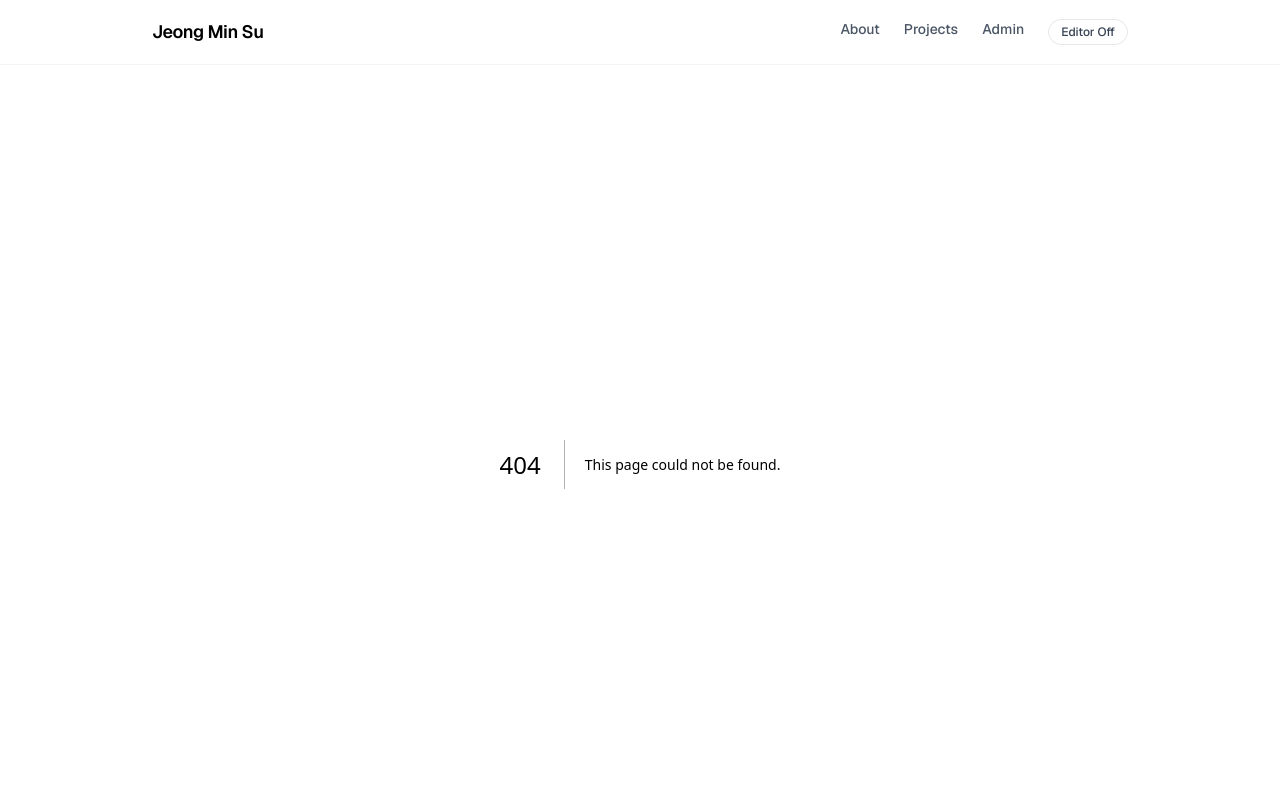
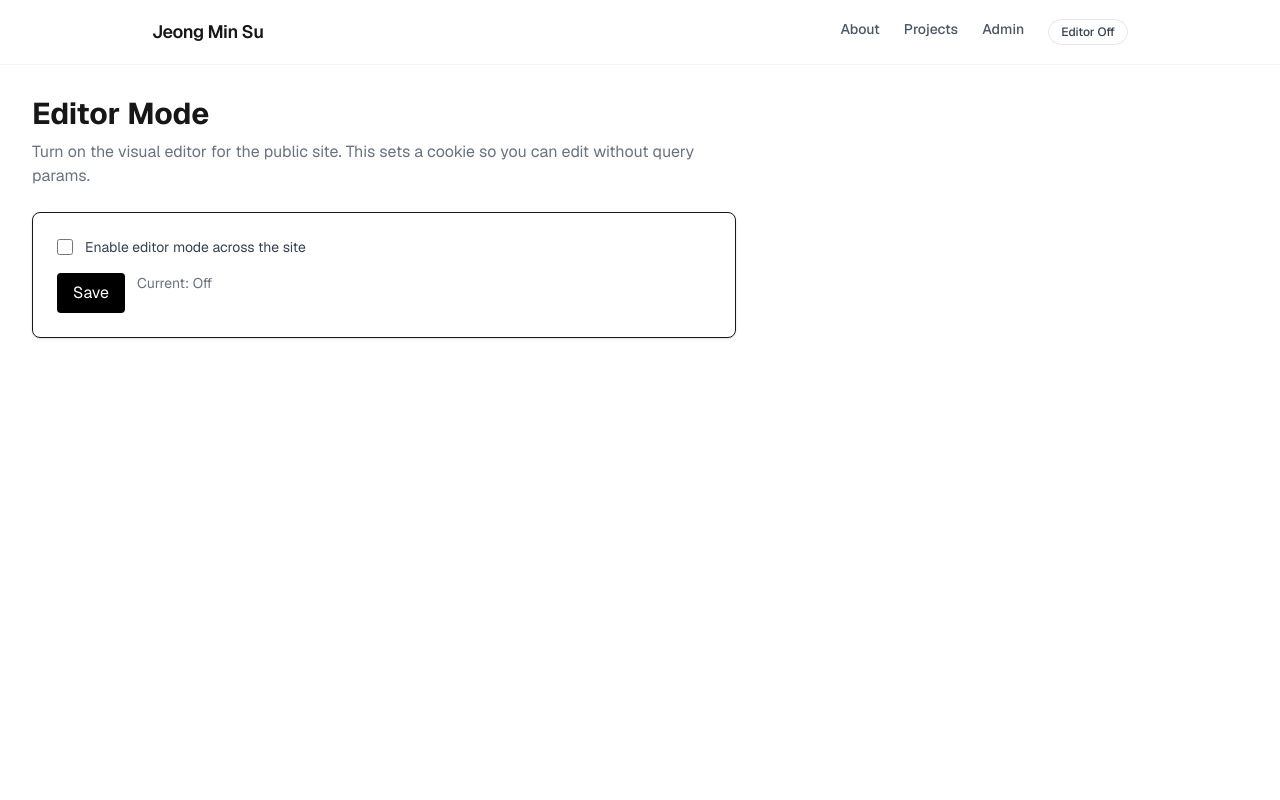
Before and after one commit to MCuffs/portpolio, a Next.js app: page /admin/editor in a window 1280 px wide. Before the commit this address had no page. Shown: the top 800 px of the page. Built offline with nearby package versions, Linux system fonts and the light colour scheme; no server answers.

Commit message:
Await cookies() in homepage edit mode detection

```diff
--- /dev/null
+++ b/src/app/admin/editor/page.tsx
@@ -0,0 +1,40 @@
+import { setEditorMode } from '@/lib/actions'
+import { cookies } from 'next/headers'
+
+export default function AdminEditorPage() {
+    const editCookie = cookies().get('edit')?.value === '1'
+
+    return (
+        <div className="p-8 max-w-3xl space-y-6">
+            <div>
+                <h1 className="text-3xl font-bold mb-2">Editor Mode</h1>
+                <p className="text-gray-500">
+                    Turn on the visual editor for the public site. This sets a cookie so you can edit without query params.
+                </p>
+            </div>
+
+            <form action={setEditorMode} className="bg-white border rounded-lg p-6 shadow-sm space-y-4">
+                <label className="flex items-center gap-3 text-sm text-gray-700">
+                    <input
+                        type="checkbox"
+                        name="enabled"
+                        defaultChecked={editCookie}
+                        className="h-4 w-4 text-black rounded border-gray-300"
+                    />
+                    Enable editor mode across the site
+                </label>
+                <div className="flex gap-3">
+                    <button
+                        type="submit"
+                        className="px-4 py-2 bg-black text-white rounded hover:bg-gray-800"
+                    >
+                        Save
+                    </button>
+                    <div className="text-sm text-gray-500">
+                        Current: {editCookie ? 'On' : 'Off'}
+                    </div>
+                </div>
+            </form>
+        </div>
+    )
+}
--- a/src/app/page.tsx
+++ b/src/app/page.tsx
@@ -13,7 +13,7 @@ export const revalidate = 3600 // Revalidate every hour
 export const dynamic = 'force-dynamic' // allow query params like ?edit=1 to toggle edit UI
 
 export default async function Home({ searchParams }: { searchParams?: { edit?: string } }) {
-  const cookieStore = cookies()
+  const cookieStore = await cookies()
   const editCookie = cookieStore.get('edit')?.value === '1'
   const editMode = searchParams?.edit === '1' || editCookie
   let design = null
```
